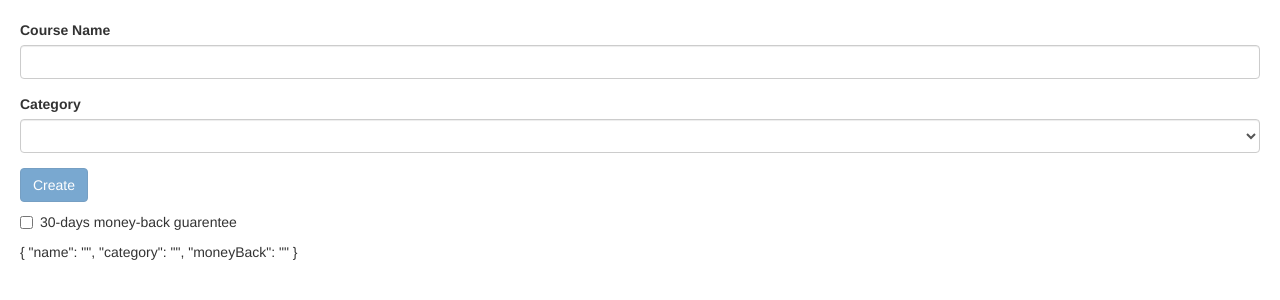
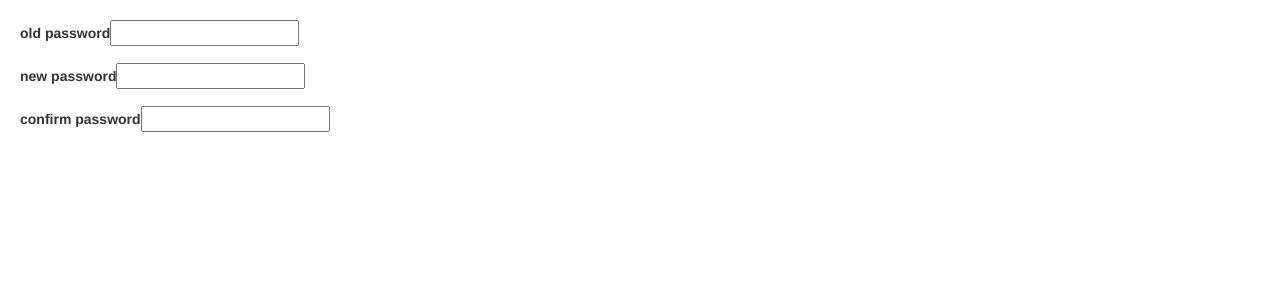
Before and after one commit to mzaken/Angular, an Angular app in the folder HelloWorld/: page / in a window 1280 px wide. Shown: the top 300 px of the page. Built offline with nearby package versions, Linux system fonts and the light colour scheme.

Commit message:
reactive form

```diff
--- a/HelloWorld/src/app/app.component.html
+++ b/HelloWorld/src/app/app.component.html
@@ -1 +1 @@
-<course-form></course-form>
+<password-change-form></password-change-form>
--- a/HelloWorld/src/app/app.module.ts
+++ b/HelloWorld/src/app/app.module.ts
@@ -12,6 +12,7 @@ import { SomethingComponent } from './something/something.component';
 import { UserItemComponent } from './user-item/user-item.component';
 import { ZippyComponent } from './zippy/zippy.component';
 import { CourseFormComponent } from './course-form/course-form.component';
+import { PasswordChangeFormComponent } from './password-change-form/password-change-form.component';
 
 @NgModule({
   declarations: [
@@ -23,7 +24,8 @@ import { CourseFormComponent } from './course-form/course-form.component';
     SomethingComponent,
     UserItemComponent,
     ZippyComponent,
-    CourseFormComponent
+    CourseFormComponent,
+    PasswordChangeFormComponent
   ],
   imports: [
     BrowserModule,
--- /dev/null
+++ b/HelloWorld/src/app/password-change-form/password-change-form.component.html
@@ -0,0 +1,14 @@
+<form>
+        <div class="form-group">
+            <label for="oldPassword">old password</label>
+            <input type="password">
+        </div>
+        <div class="form-group">
+            <label for="newPassword">new password</label>
+            <input type="password">
+        </div>
+        <div class="form-group">
+            <label for="confirmPassword">confirm password</label>
+            <input type="password">
+        </div>
+</form>
--- /dev/null
+++ b/HelloWorld/src/app/password-change-form/password-change-form.component.ts
@@ -0,0 +1,19 @@
+import { Component, OnInit } from '@angular/core';
+import { FormGroup } from '@angular/forms';
+
+@Component({
+  selector: 'password-change-form',
+  templateUrl: './password-change-form.component.html',
+  styleUrls: ['./password-change-form.component.css']
+})
+export class PasswordChangeFormComponent implements OnInit {
+  form = new FormGroup( {
+
+  })
+
+  constructor() { }
+
+  ngOnInit(): void {
+  }
+
+}
```
Also changed, not shown: HelloWorld/src/app/password-change-form/password-change-form.component.css (added), 1 other file (tests, documents, lock files or other folders).
